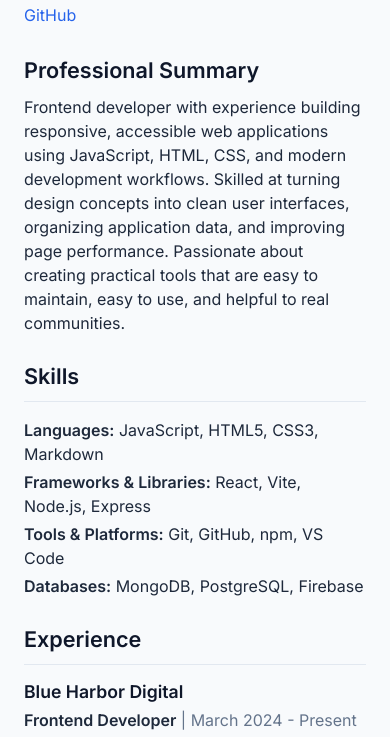
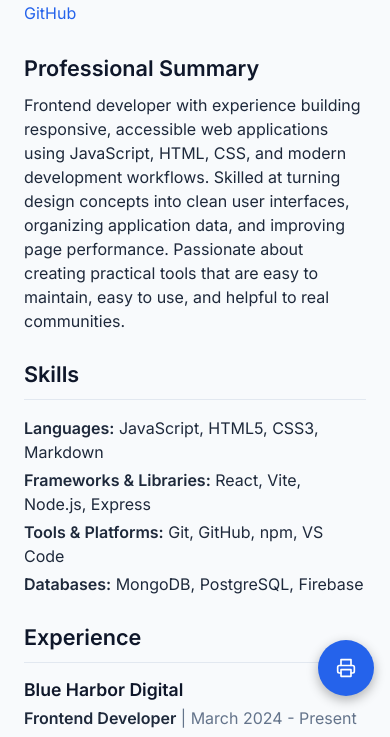
Before and after one commit to Timbaines/resume-js, a website with bundled scripts: page index.html in a window 390 px wide. Shown: the part 132-869 px from the top of the page. Built offline with nearby package versions, Linux system fonts and the light colour scheme.

Commit message:
add print button styles and update media query to 768px

```diff
--- a/css/style.css
+++ b/css/style.css
@@ -1,5 +1,4 @@
 /***** LOCAL FONTS *****/
-
 @font-face {
     font-family: 'Inter';
     src: url('../assets/fonts/inter-v20-latin-300.woff2') format('woff2');
@@ -212,8 +211,48 @@ article {
     flex-wrap: wrap;
 }
 
-/***** MEDIA QUERIES | TYPOGRAPHY *****/
-@media (width <= 680px) {
+/***** PRINT BUTTON *****/
+.print-button {
+    position: fixed;
+    bottom: 2rem;
+    right: 2rem;
+    display: flex;
+    align-items: center;
+    gap: 0.5rem;
+    padding: 0.75rem 1.5rem;
+    background: var(--color-accent);
+    color: white;
+    border: none;
+    border-radius: 50px;
+    font-size: 1rem;
+    font-weight: 600;
+    cursor: pointer;
+    box-shadow: 0 4px 12px rgba(0, 0, 0, 0.3);
+    transition: all 0.3s ease;
+    z-index: 1000;
+}
+
+.print-button:hover {
+    background-color: var(--color-accent-hover);
+    box-shadow: 0 6px 16px rgba(0, 0, 0, 0.4);
+}
+
+.print-button:active {
+    box-shadow: 0 2px 8px rgba(0, 0, 0, 0.3);
+}
+
+.print-button:focus-visible {
+    outline: 2px solid var(--color-focus);
+    outline-offset: 3px;
+}
+
+.print-button svg {
+    flex-shrink: 0;
+}
+
+/***** MEDIA QUERIES | TYPOGRAPHY & PRINT BUTTON *****/
+@media (width <= 768px) {
+    /* TYPOGRAPHY */
     h1 {
         font-size: 2rem;
     }
@@ -223,6 +262,21 @@ article {
     }
 
     .header-title p {
-        font-size: 1.75rem;
+        font-size: 1.65rem;
+    }
+
+    /* PRINT BUTTON */
+    .print-button {
+        bottom: 1rem;
+        right: 1rem;
+        width: 56px;
+        height: 56px;
+        padding: 0;
+        border-radius: 50%;
+        justify-content: center;
+    }
+
+    .print-button span {
+        display: none;
     }
 }
```
